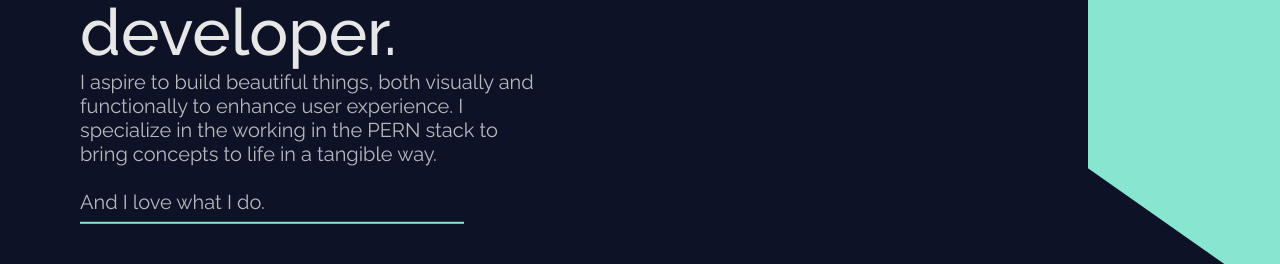
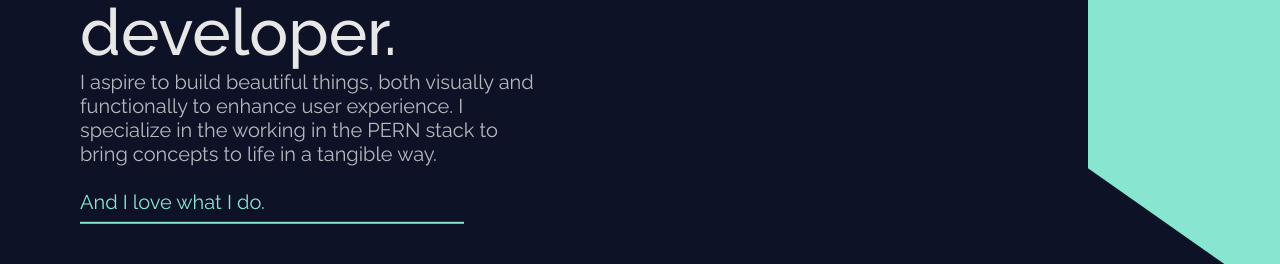
Before and after one commit to justindjsuh/portfolio-site, a React (Create React App) app: page / in a window 1280 px wide. Shown: the part 367-631 px from the top of the page. Built offline with nearby package versions, Linux system fonts and the light colour scheme.

Commit message:
changed animations

```diff
--- a/public/style.css
+++ b/public/style.css
@@ -150,7 +150,7 @@ a {
   animation-name: lineAnimation;
   animation-duration: 0.5s;
   animation-timing-function: linear;
-  animation-delay: 4s;
+  animation-delay: 4.5s;
   animation-fill-mode: forwards;
 }
 
@@ -178,8 +178,25 @@ a {
 .landing_text .landing_desc {
   margin: 0;
   color: rgba(255, 255, 255, 0.7);
+  opacity: 0;
   font-size: 20px;
   width: 60%;
+  animation-name: fadeUp;
+  animation-duration: 0.6s;
+  animation-timing-function: linear;
+  animation-delay: 3.5s;
+  animation-fill-mode: forwards;
+}
+
+@keyframes fadeUp {
+  from {
+    transform: translateY(50px);
+    opacity: 0;
+  }
+  to {
+    transform: translateY(0px);
+    opacity: 1;
+  }
 }
 
 .landing_name {
@@ -187,8 +204,7 @@ a {
 }
 
 .ending_text {
-  font-weight: 500;
-  margin: 0.5rem 0 1rem 0;
+  color: var(--ACCENT);
 }
 
 .landing_btn {
--- a/src/features/Landing.js
+++ b/src/features/Landing.js
@@ -14,30 +14,26 @@ const Landing = () => {
           <p
             data-aos="fade-up"
             data-aos-duration="1000"
-            data-aos-delay="2200"
+            data-aos-delay="3000"
             className="desc_header"
           >
             Hi there, I'm <span className="landing_name">Justin Suh.</span>
             <br></br>I'm a full-stack web developer.
           </p>
-          <p
-            data-aos="fade-up"
-            data-aos-duration="1000"
-            data-aos-delay="2400"
-            className="landing_desc"
-          >
+          <p className="landing_desc">
             I aspire to build beautiful things, both visually and functionally
             to enhance user experience. I specialize in the working in the PERN
             stack to bring concepts to life in a tangible way.
             <br></br>
-            <br></br>And I love what I do.
+            <br></br>
+            <span className="ending_text">And I love what I do.</span>
           </p>
           <hr />
         </div>
         <svg
           data-aos="fade-left"
           data-aos-duration="1000"
-          data-aos-delay="3000"
+          data-aos-delay="2200"
           id="Layer_1"
           data-name="Layer 1"
           xmlns="http://www.w3.org/2000/svg"
```
